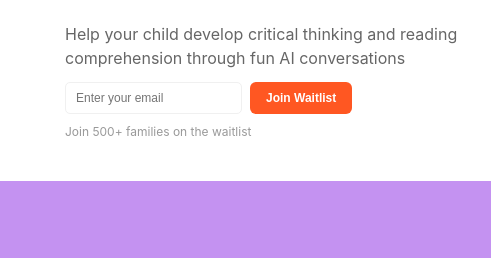
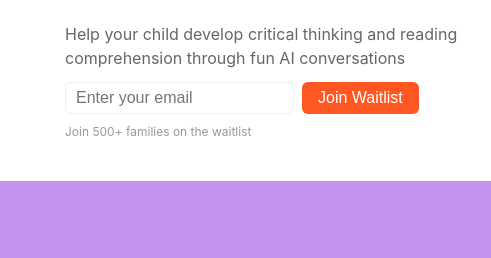
Before and after one commit to Vasundharaparakh/miot-www, a website: page src/index.html in a window 1280 px wide. Shown: the part 299-557 px from the top of the page, 0-491 px from the left. Drawn offline with Linux system fonts and the light colour scheme.

Commit message:
increased button and input font size

```diff
--- a/src/style.css
+++ b/src/style.css
@@ -158,7 +158,7 @@ header {
     padding: 0 10px; /* Remove padding */
     border: 1px solid var(--border-color);
     border-radius: 5px;
-    font-size: 12px;
+    font-size: 16px;
     height: 32px; /* Set the height */
     line-height: 22px; /* Adjust line-height to vertically center the text */
     position: relative; /* Needed for the top property */
@@ -166,9 +166,10 @@ header {
 
 .hero-btn.small-btn {
     padding: 0 16px; /* Remove padding */
-    font-size: 12px;
+    font-size: 16px;
     height: 32px; /* Set the height */
     margin-bottom: 0;
+    font-weight: normal;
 }
 
 .hero-image {
```
